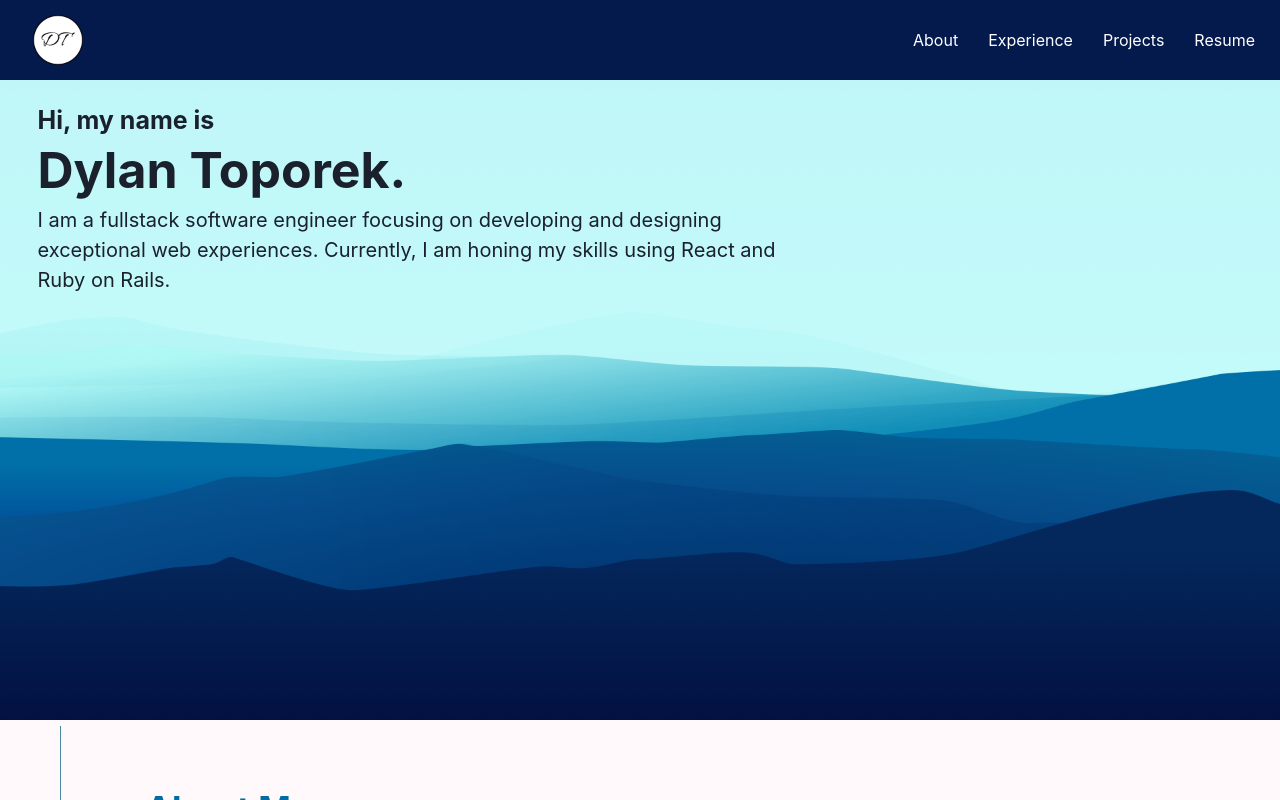
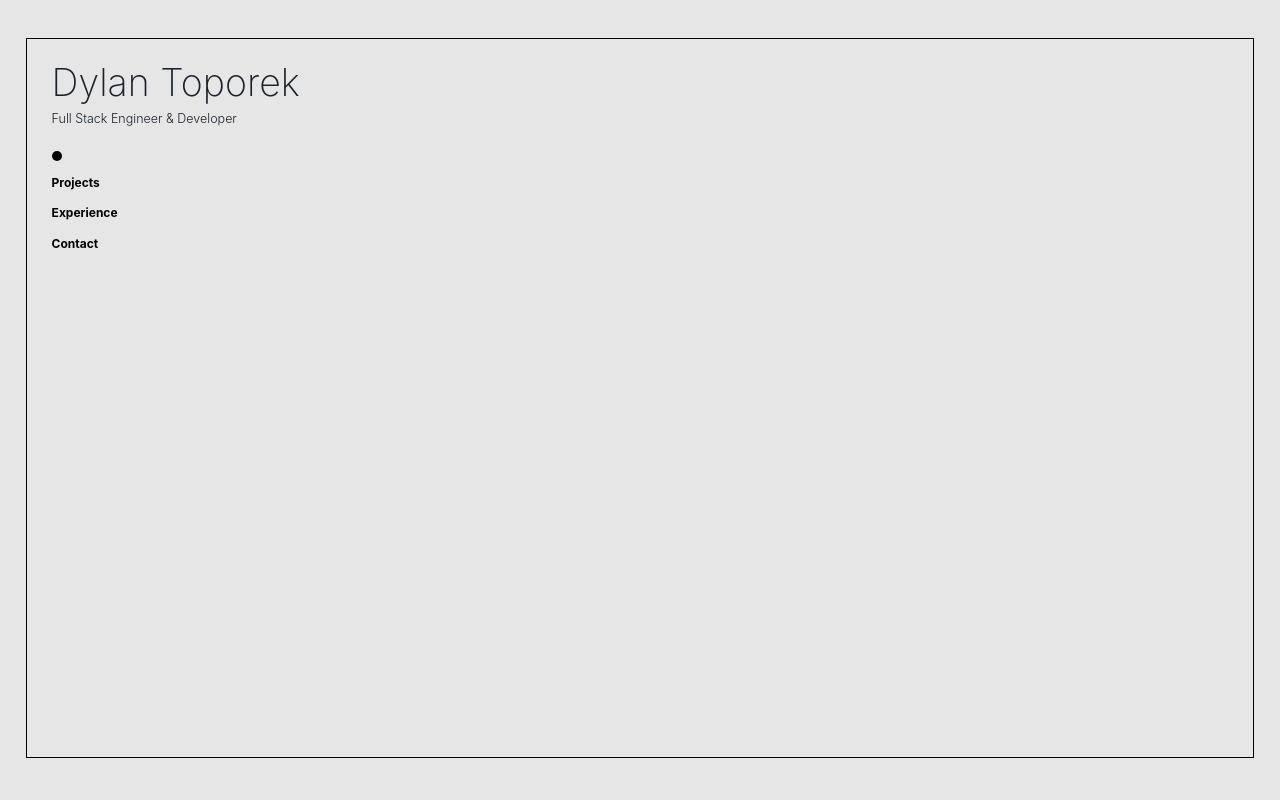
Before and after one commit to dylantoporek/portfolio-project, a React (Create React App) app: page / in a window 1280 px wide. Shown: the top 800 px of the page. Built offline with nearby package versions, Linux system fonts and the light colour scheme.

Commit message:
new overhaul first day

```diff
--- a/src/components/App/App.js
+++ b/src/components/App/App.js
@@ -3,7 +3,10 @@ import { Route, Routes } from 'react-router-dom';
 import Navbar from '../../components/Navbar/Navbar';
 import Home from '../../components/Home/Home'
 import Contact from '../../components/Contact/Contact';
-import { ChakraProvider, Stack, useMediaQuery } from '@chakra-ui/react'
+import { ChakraProvider, Stack, useMediaQuery, Flex, Heading } from '@chakra-ui/react'
+import '../../index.scss'
+import ProjectItem from '../ProjectItem/ProjectItem';
+import InteractiveResume from '../InteractiveResume/InteracticeResume';
 
 
 function App() {
@@ -20,16 +23,34 @@ function App() {
 
   return (
     <ChakraProvider>
-    <Stack
-      flexDir={'column'}
-      background-color={'#FFF9FB'}>
-      <Navbar selectedPage={selectedPage}/>
-      {isMobile ? null : <Contact/>}
-      <Routes>
-        <Route path='/' element={<Home changePage={changePage}/>}/>
-      </Routes>
-    </Stack>
+      <Stack
+        alignItems={'center'}
+        justifyContent={'center'}
+        position={'relative'}
+        flexDirection={'column'}
+        backgroundColor={'#E6E6E6'}
+        h={'100vh'}
+        w={'100vw'}>
+
+        <Flex flexDir={'column'} p={10} border={'1px solid black'} h={'90vh'} w={'96vw'}>
+          <Heading size={'3xl'} fontWeight={200} mb={4}>Dylan Toporek</Heading>
+          <Heading size={'md'} fontWeight={300}>Full Stack Engineer & Developer</Heading>
+
+          <Flex mt={10}>
+            <Navbar/>
+          </Flex>
+        </Flex>
+
+
+        <Routes>
+          <Route path='/' element={<Home changePage={changePage}/>}/>
+          <Route path='/projects' element={<ProjectItem changePage={changePage}/>}/>
+          <Route path='/experience' element={<InteractiveResume changePage={changePage}/>}/>
+        </Routes>
+      </Stack>
     </ChakraProvider>
+
+
   );
 }
 
--- a/src/components/Home/Home.js
+++ b/src/components/Home/Home.js
@@ -16,25 +16,7 @@ import { Flex, Stack, Heading } from "@chakra-ui/react";
 
 function Home({}){
     return (
-        <Stack
-            id='home-container'
-            position={'relative'}
-            flexDirection={'column'}
-            width={'100%'}
-            top={'0%'}
-            backgroundColor={'#FFF9FB'}>
-
-            <Landing/>
-            <About/>
-            <InteractiveResume/>
-
-            <ProjectItem />
-
-
-            {/* <div id='home-skills'>
-            <h3>Skills</h3>
-                <Skills/>
-            </div> */}
+        <Stack>
 
         </Stack>
       );
--- a/src/components/InteractiveResume/InteracticeResume.js
+++ b/src/components/InteractiveResume/InteracticeResume.js
@@ -13,6 +13,16 @@ function InteractiveResume(){
     const [isDesktop] = useMediaQuery("(min-width: 1550px)")
     let w = window.screen.width - 65
     const experienceDetails = [
+        {
+            company: 'GivtMe',
+            jobTitle: 'Software Engineer',
+            details: [
+                'iOS development using Swift',
+                'Android development using Kotlin',
+                'Updated UI elements to create a more cohesive experience',
+            ],
+            dates: '08/2023 - Present'
+        },
         {
             company: 'Rhabit Analytics',
             jobTitle: 'Junior Software Engineer',
--- a/src/components/Navbar/Navbar.js
+++ b/src/components/Navbar/Navbar.js
@@ -1,13 +1,16 @@
 import React, {useState} from "react";
 import PageNav from "../PageNav/PageNav";
 import logo from '../../images/logo.png'
-import {Stack, Flex, Image, useMediaQuery} from '@chakra-ui/react'
+import { useNavigate } from "react-router-dom"
+import {Stack, Flex, Text, useMediaQuery} from '@chakra-ui/react'
 
 function Navbar({selectedPage}){
+    const navigate = useNavigate()
     const [selectedNav, setSelectedNav] = useState(null)
     const [animation, setAnimation] = useState(false)
     const [isMobile] = useMediaQuery("(max-width: 768px)")
     const [isDesktop] = useMediaQuery("(min-width: 1550px)")
+    const navbarItems = ['Home', 'Projects', 'Experience', 'Contact']
 
     function handleClick(){
         const section = document.getElementById('home-container')
@@ -27,34 +30,46 @@ function Navbar({selectedPage}){
         }
     }
 
+    function handleNavigate(string) {
+
+        if (string === 'Home') {
+            navigate('/')
+        } else {
+            let lowerCasePath = string.toLowerCase()
+            navigate(`/${lowerCasePath}`)
+        }
+
+    }
+
+    function handleNavbarItemText(string){
+
+    let lowercaseString = string.toLowerCase()
+       if(window.location.href.includes(lowercaseString)){
+        return <Flex width={'10px'} h={'10px'} borderRadius={'50%'} backgroundColor={'black'}></Flex>
+       } else if(string === 'Home' && window.location.href[window.location.href.length - 1] === '/'){
+        return <Flex width={'10px'} h={'10px'} borderRadius={'50%'} backgroundColor={'black'}></Flex>
+       } else return string
+
+        // :
+        // string
+    }
+
     return (
-        <Stack
-         flexDir={'row'}
-         zIndex={'100'}
-         position={'fixed'}
-         top={0}
-         maxW={'100%'}
-         w={'100%'}
-         height={'10%'}
-         alignItems={'center'}
-         backgroundColor={'#041A4D'}
-         justifyContent={'space-between'}
-         color={'white'}>
-            <Flex ml={ isMobile ? 5 : '33px'}>
-                <Image
-                 width={isDesktop ? '100px' : '50px'}
-                 height={isDesktop ? '100px' : '50px'}
-                 cursor={'pointer'}
-                 onClick={handleClick}
-                 src={logo}/>
-            </Flex>
-            <Flex mr={5}>
-                <PageNav
-                    animation={animation}
-                    handleAnimation={handleAnimation}
-                    selectedNav={selectedNav}
-                    handleNavSelection={handleNavSelection}
-                />
+        <Stack>
+            <Flex flexDir={'column'}>
+                {navbarItems.map((item) => <Flex
+                    key={item}
+                    cursor={'pointer'}
+                    mb={5}
+                    fontSize={12}
+                    fontWeight={700}
+                    color={selectedNav === item ? '#0A81D1' : 'black'}
+                    onMouseOver={(e) => setSelectedNav(e.target.innerText) }
+                    onMouseOut={() => setSelectedNav(null)}
+                    onClick={(e) => handleNavigate(`${e.target.innerText}`)}>
+                        {handleNavbarItemText(item)}
+                    </Flex>
+                )}
             </Flex>
         </Stack>
 
--- a/src/index.scss
+++ b/src/index.scss
@@ -11,7 +11,7 @@ body {
   font-family: 300 11px/1.4;
   display: flex;
   scroll-behavior: smooth;
-  background-color: #FFF9FB;
+  background-color: #E6E6E6;
   transition: "all .5s ease";
   height: fit-content;
 }
```
